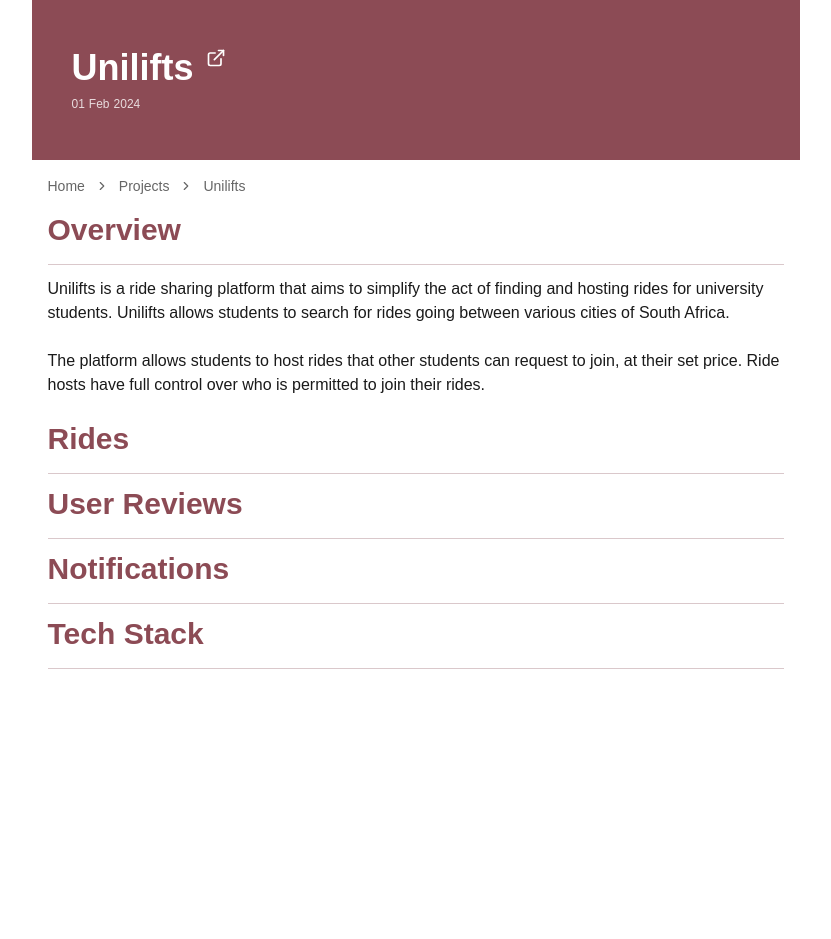
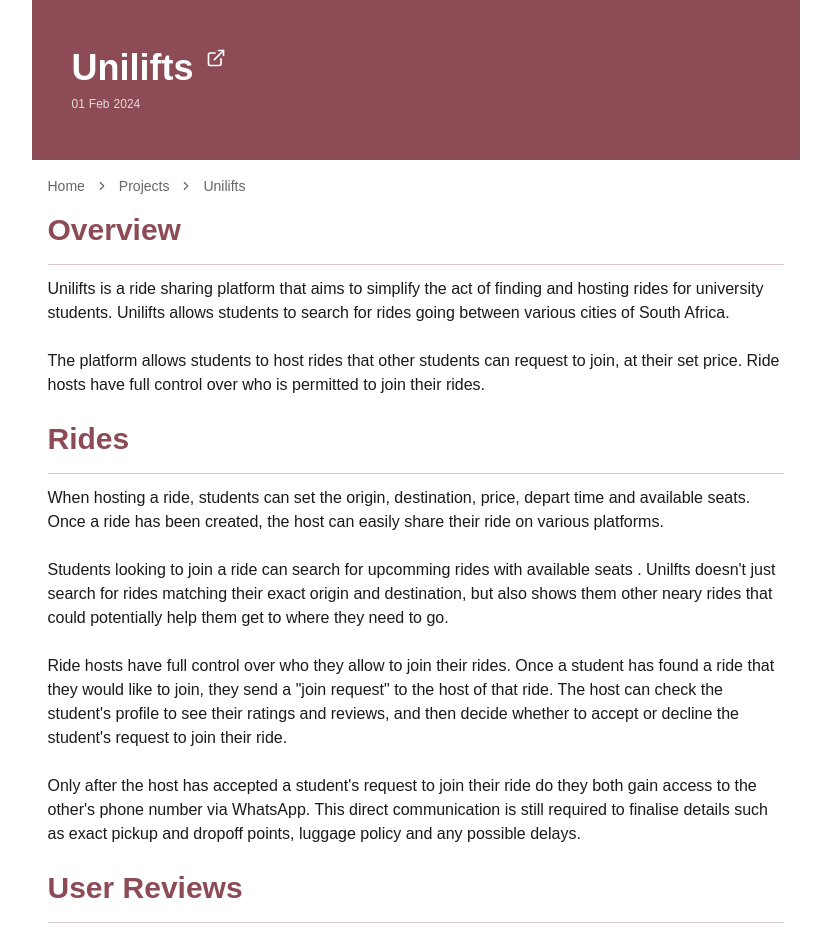
Before and after one commit to sNyZZzzz/Profile, a Next.js app: page /projects/unilifts in a window 1280 px wide. Shown: the top 939 px of the page, without its empty margins (211-1042 px from the left). Before the commit the page ends 800 px from the top, so only its background shows below. Built offline with nearby package versions, Linux system fonts and the light colour scheme.

Commit message:
add more details to overview, add details to rides

```diff
--- a/app/projects/unilifts/page.tsx
+++ b/app/projects/unilifts/page.tsx
@@ -28,6 +28,38 @@ export default function Page() {
           </p>
         </div>
         <SectionHeader heading="Rides" />
+        <div className="mb-6 text-pretty">
+          <p>
+            When hosting a ride, students can set the origin, destination,
+            price, depart time and available seats. Once a ride has been
+            created, the host can easily share their ride on various platforms.
+          </p>
+          <br></br>
+          <p>
+            Students looking to join a ride can search for upcomming rides with
+            available seats . Unilfts doesn&apos;t just search for rides
+            matching their exact origin and destination, but also shows them
+            other neary rides that could potentially help them get to where they
+            need to go.
+          </p>
+          <br></br>
+          <p>
+            Ride hosts have full control over who they allow to join their
+            rides. Once a student has found a ride that they would like to join,
+            they send a &quot;join request&quot; to the host of that ride. The
+            host can check the student&apos;s profile to see their ratings and
+            reviews, and then decide whether to accept or decline the
+            student&apos;s request to join their ride.
+          </p>
+          <br></br>
+          <p>
+            Only after the host has accepted a student&apos;s request to join
+            their ride do they both gain access to the other&apos;s phone number
+            via WhatsApp. This direct communication is still required to
+            finalise details such as exact pickup and dropoff points, luggage
+            policy and any possible delays.
+          </p>
+        </div>
         <SectionHeader heading="User Reviews" />
         <SectionHeader heading="Notifications" />
         <SectionHeader heading="Tech Stack" />
```
